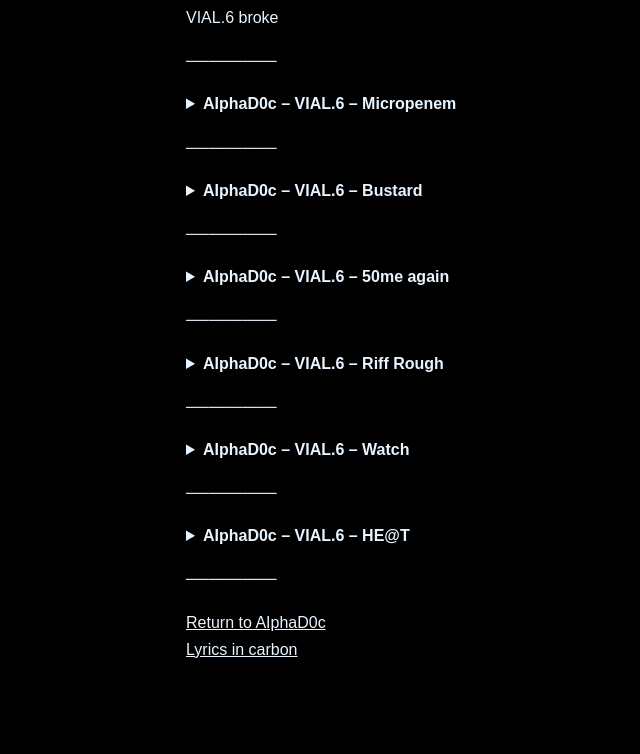
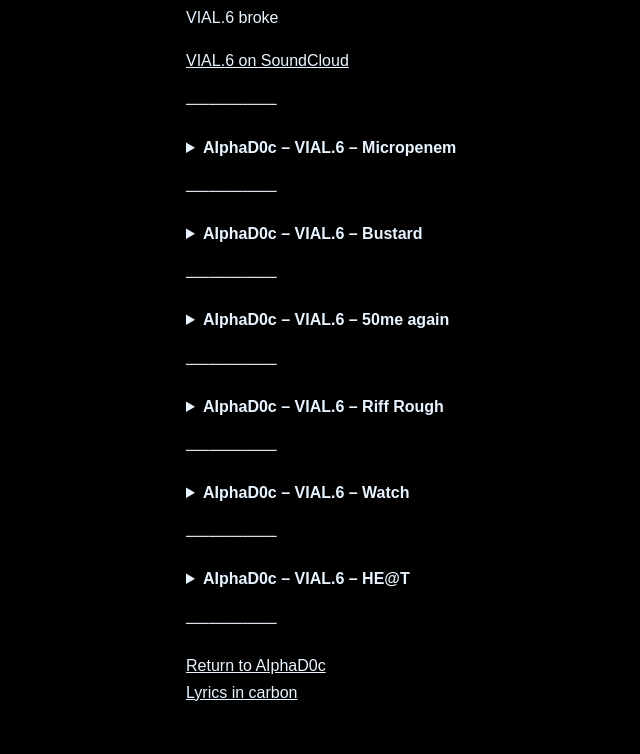
Before and after one commit to AIphaD0c/AIphaD0ctrine, a Jekyll site: the page built from vial6.md, in a window 1280 px wide. Shown: the part 528-1282 px from the top of the page, without its empty margins (4-644 px from the left). Built offline with Jekyll 4.4.1, drawn with Linux system fonts in a browser that asks for light colours; before the commit the page ends 1239 px from its top, so only the background shows below that.

Commit message:
Add verified VIAL.6 SoundCloud playlist link

```diff
--- a/vial6.md
+++ b/vial6.md
@@ -9,6 +9,12 @@ layout: default
 </p>
 
 VIAL.6 broke
+
+<p>
+  <a href="https://soundcloud.com/aipha-d0c/sets/aiphad0ctrine-vial-6" target="_blank" rel="noopener noreferrer">
+    VIAL.6 on SoundCloud
+  </a>
+</p>
 
 ────────
 
```
